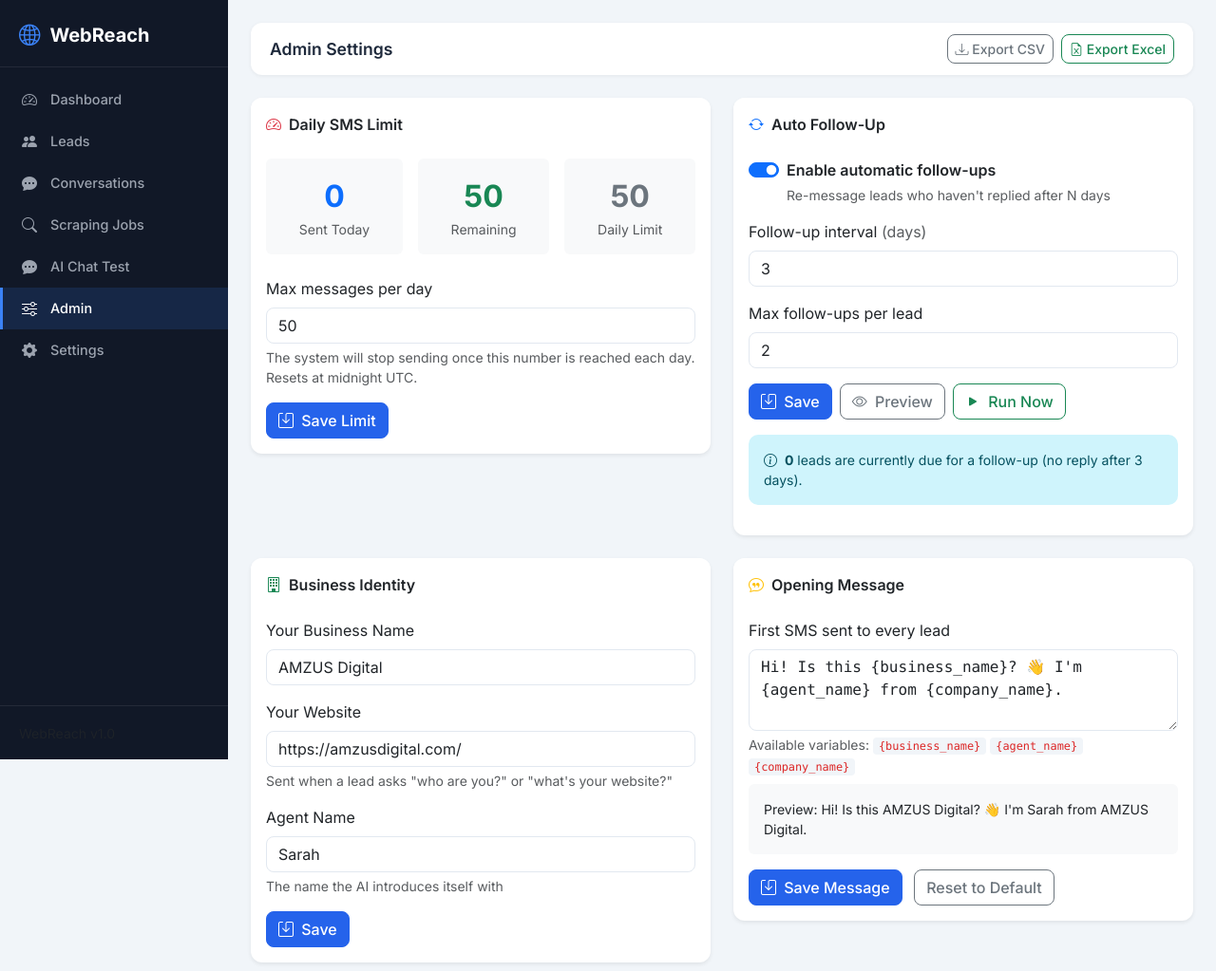
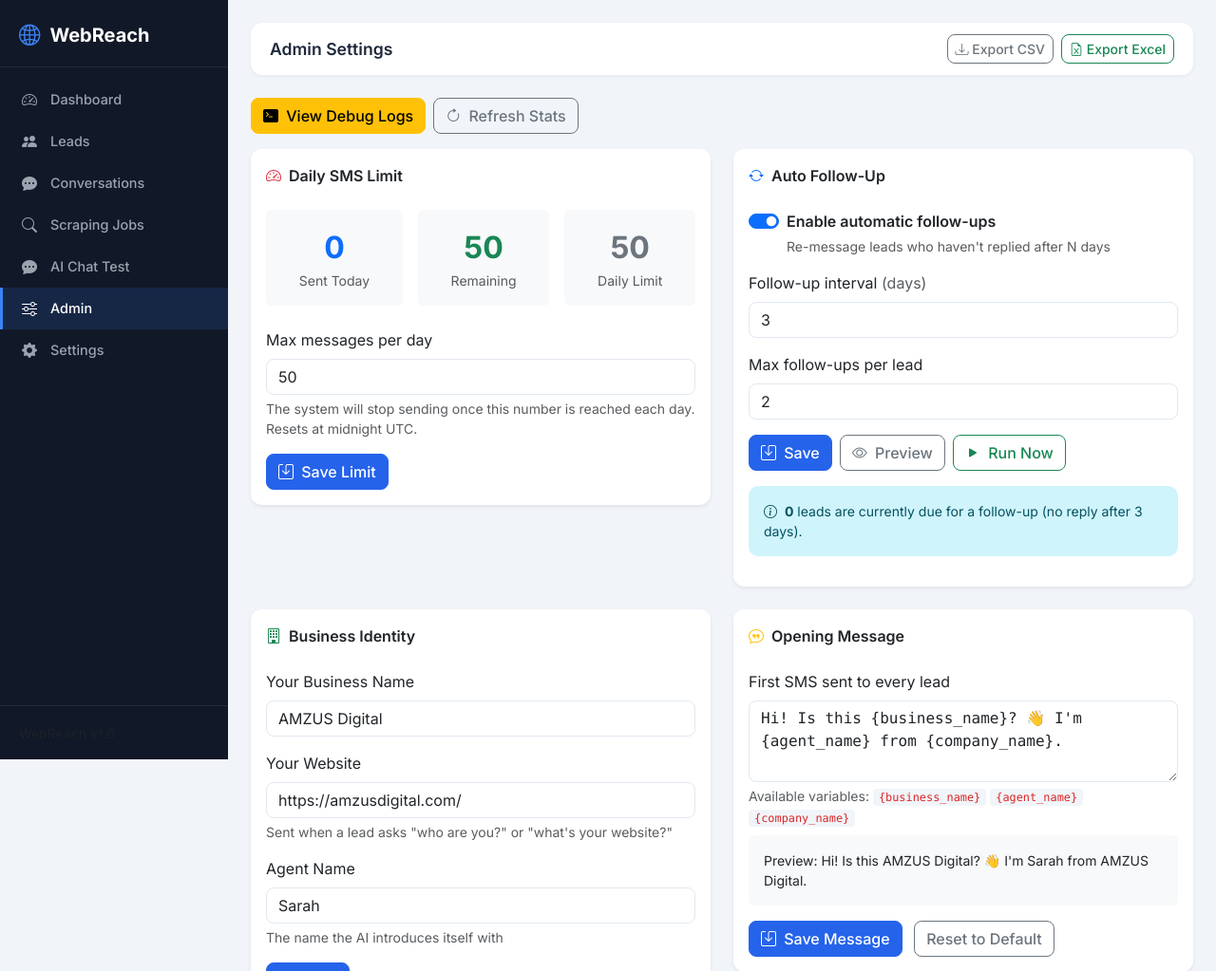
Before and after one commit to MOsaidJutt/webreach-outreach, a Flask app: page /admin in a window 1280 px wide. Shown: the top 1023 px of the page at 95% size. Run offline with Flask 3, Linux system fonts and the light colour scheme; data that the repository does not hold is empty.

Commit message:
Move debug logs button to top of admin page

```diff
--- a/templates/admin.html
+++ b/templates/admin.html
@@ -3,6 +3,17 @@
 {% block page_title %}<span id="adminTitle" style="cursor:pointer" title="Click 5 times to show debug logs">Admin Settings</span>{% endblock %}
 
 {% block content %}
+
+<!-- Top action bar -->
+<div class="d-flex gap-2 mb-3">
+  <button class="btn btn-warning" onclick="toggleLogs()">
+    <i class="bi bi-terminal-fill me-1"></i> View Debug Logs
+  </button>
+  <button class="btn btn-outline-secondary" onclick="loadStats(); loadDailyStats();">
+    <i class="bi bi-arrow-clockwise me-1"></i> Refresh Stats
+  </button>
+</div>
+
 <div class="row g-4">
 
   <!-- Daily Send Limit -->
```
